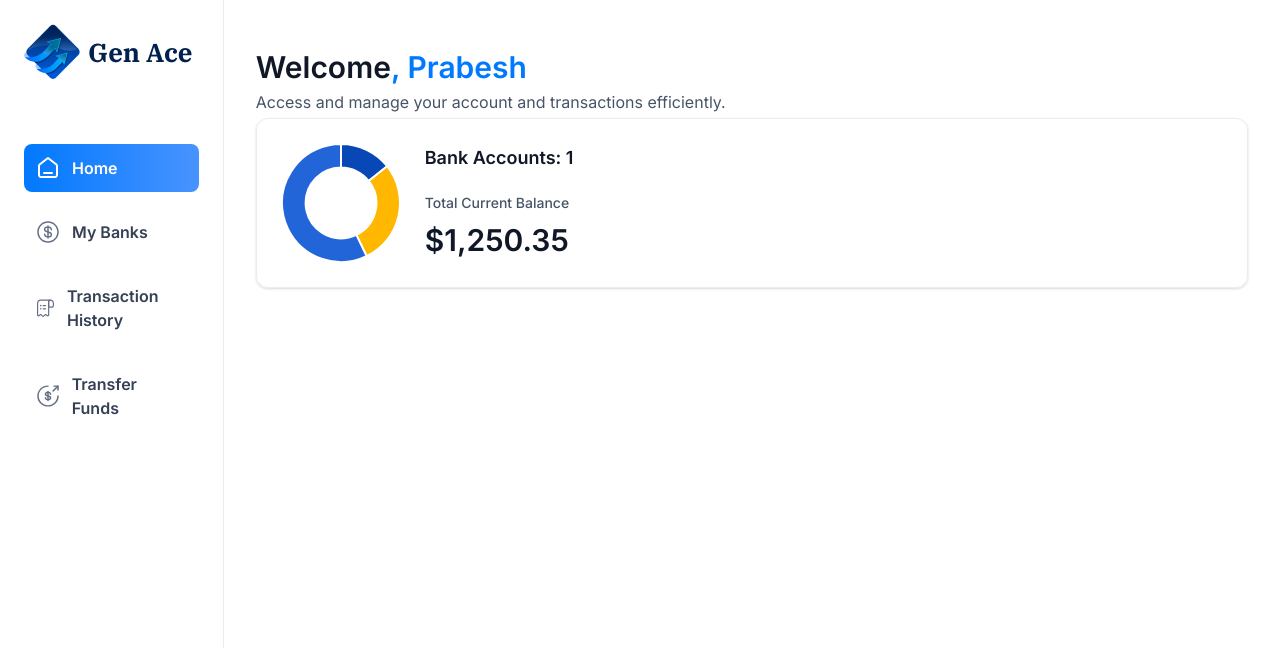
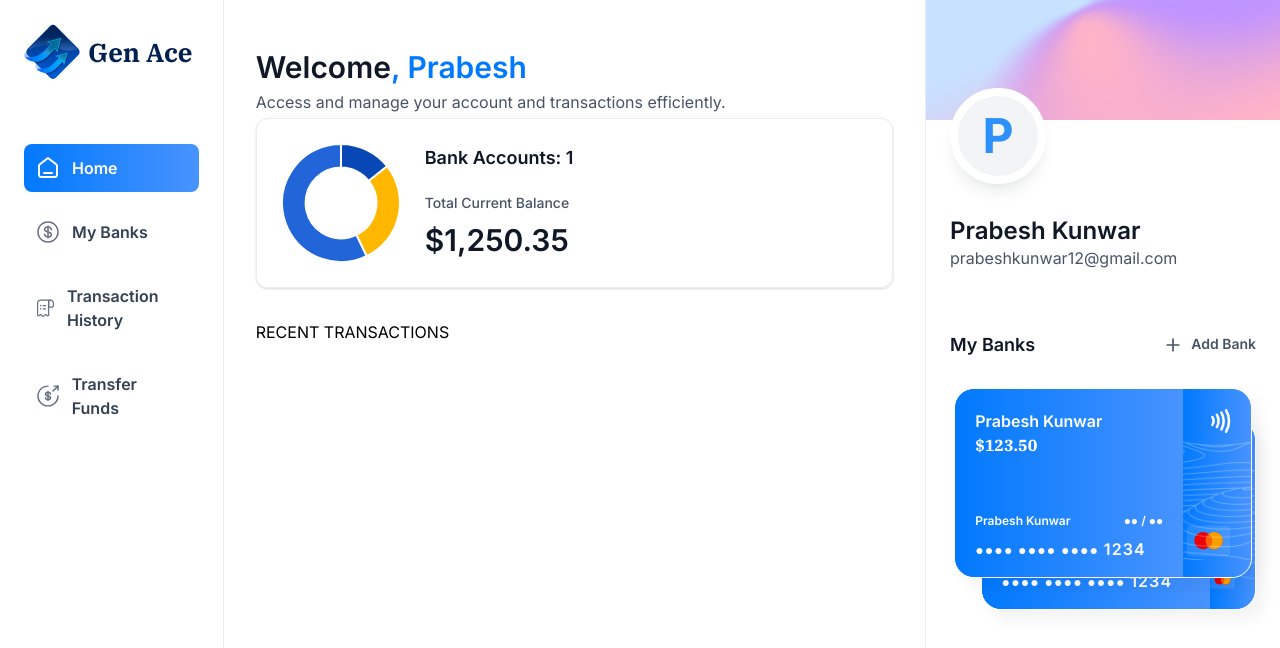
Before and after one commit to prabeshkunwar12/gen_ace_bank, a Next.js app: page / in a window 1280 px wide. Shown: the top 648 px of the page. Built offline with nearby package versions, Linux system fonts and the light colour scheme.

Commit message:
right sidebar implemented

```diff
--- a/app/(root)/page.tsx
+++ b/app/(root)/page.tsx
@@ -1,8 +1,9 @@
 import HeaderBox from '@/components/HeaderBox'
+import RightSidebar from '@/components/RightSidebar';
 import React from 'react'
 
 const Home = () => {
-  const loggedInUser = { firstName: 'Prabesh' };
+  const loggedInUser = { firstName: 'Prabesh', lastName: 'Kunwar', email: 'prabeshkunwar12@gmail.com' };
 
   return (
     <section className='home'>
@@ -15,7 +16,14 @@
             subtext="Access and manage your account and transactions efficiently."
           />
         </header>
+
+        RECENT TRANSACTIONS
       </div>
+      <RightSidebar
+        user={loggedInUser}
+        transactions={[]}
+        banks={[{currentBalance: 123.50}, {currentBalance: 456.75}]}
+      />
     </section>
   )
 }
--- /dev/null
+++ b/components/BankCard.tsx
@@ -0,0 +1,68 @@
+import { formatAmount } from '@/lib/utils'
+import Image from 'next/image'
+import Link from 'next/link'
+import React from 'react'
+
+const BankCard = ({account, userName, showBalance=true}: CreditCardProps) => {
+  return (
+    <div className='flex flex-full'>
+        <Link
+            href='/'
+            className='bank-card'
+        >
+            <div className='bank-card_content'>
+                <div>
+                    <h1 className='text-16 font-semibold text-white'>
+                        {account.name || userName}
+                    </h1>
+                    <p className='font-ibm-plex-serif font-black text-white'>
+                        {formatAmount(account.currentBalance)}
+                    </p>
+                </div>
+
+                <article className='flex flex-col gap-2'>
+                    <div className='flex justify-between'>
+                        <h1 className='text-12 font-semibold text-white'>
+                            {userName}
+                        </h1>
+                        <h2 className='text-12 font-semibold text-white'>
+                            ●● / ●●
+                        </h2>
+                    </div>
+                    <p className='text-14 font-semibold tracking-[1.1px] text-white'>
+                        ●●●● ●●●● ●●●● <span className='text-16'>1234</span>
+                    </p>
+                </article>
+            </div>
+
+            <div className='bank-card_icon'>
+                <Image
+                    src='/icons/Paypass.svg'
+                    width={20}
+                    height={24}
+                    alt='pay'
+                />
+                <Image
+                    src='/icons/mastercard.svg'
+                    width={45}
+                    height={32}
+                    alt='mastercard'
+                    className='ml-5'
+                />
+            </div>
+
+            <Image
+                src='/icons/lines.png'
+                width={316}
+                height={190}
+                alt='lines'
+                className='absolute top-0 left-0'
+            />
+        </Link>
+
+        {/*copy card number*/}
+    </div>
+  )
+}
+
+export default BankCard
--- /dev/null
+++ b/components/RightSidebar.tsx
@@ -0,0 +1,72 @@
+import Image from 'next/image'
+import Link from 'next/link'
+import React from 'react'
+import BankCard from './BankCard'
+
+const RightSidebar = ({user, transactions, banks}:RightSidebarProps) => {
+  return (
+    <aside className='right-sidebar'>
+        <section className='flex flex-col pb-8'>
+            <div className='profile-banner' />
+            <div className='profile'>
+                <div className='profile-img'>
+                    <span className='text-5xl font-bold text-blue-500'>{user.firstName[0]}</span>
+                </div>
+
+                <div className='profile-details'>
+                    <h1 className='profile-name'>
+                        {user.firstName} {user.lastName}
+                    </h1>
+                    <p className='profile-email'>
+                        {user.email}
+                    </p>
+                </div>
+            </div>
+        </section>
+
+        <section className='banks'>
+            <div className='flex w-full justify-between'>
+                <h2 className='header-2'>
+                    My Banks
+                </h2>
+                <Link href='/' className='flex gap-2'>
+                    <Image
+                        src="/icons/plus.svg"
+                        alt="add bank"
+                        width={20}
+                        height={20}
+                    />
+                    <h2 className='text-14 font-semibold text-gray-600'>
+                        Add Bank
+                    </h2>
+                </Link>
+            </div>
+
+            {banks?.length > 0 && (
+                <div className='relative flex flex-1 flex-col items-center justify-center gap-5'>
+                    <div className='relative z-10'>
+                        <BankCard
+                            key = {banks[0].id}
+                            account = {banks[0]}
+                            userName = {`${user.firstName} ${user.lastName}`}
+                            showBalance = {false}
+                        />
+                    </div>
+                    {banks[1] && (
+                        <div className='absolute right-0 top-8 z-0 w-[90%]'>
+                            <BankCard
+                            key = {banks[1].id}
+                            account = {banks[1]}
+                            userName = {`${user.firstName} ${user.lastName}`}
+                            showBalance = {false}
+                        />
+                        </div>
+                    )}
+                </div>
+            )}
+        </section>
+    </aside>
+  )
+}
+
+export default RightSidebar
```
